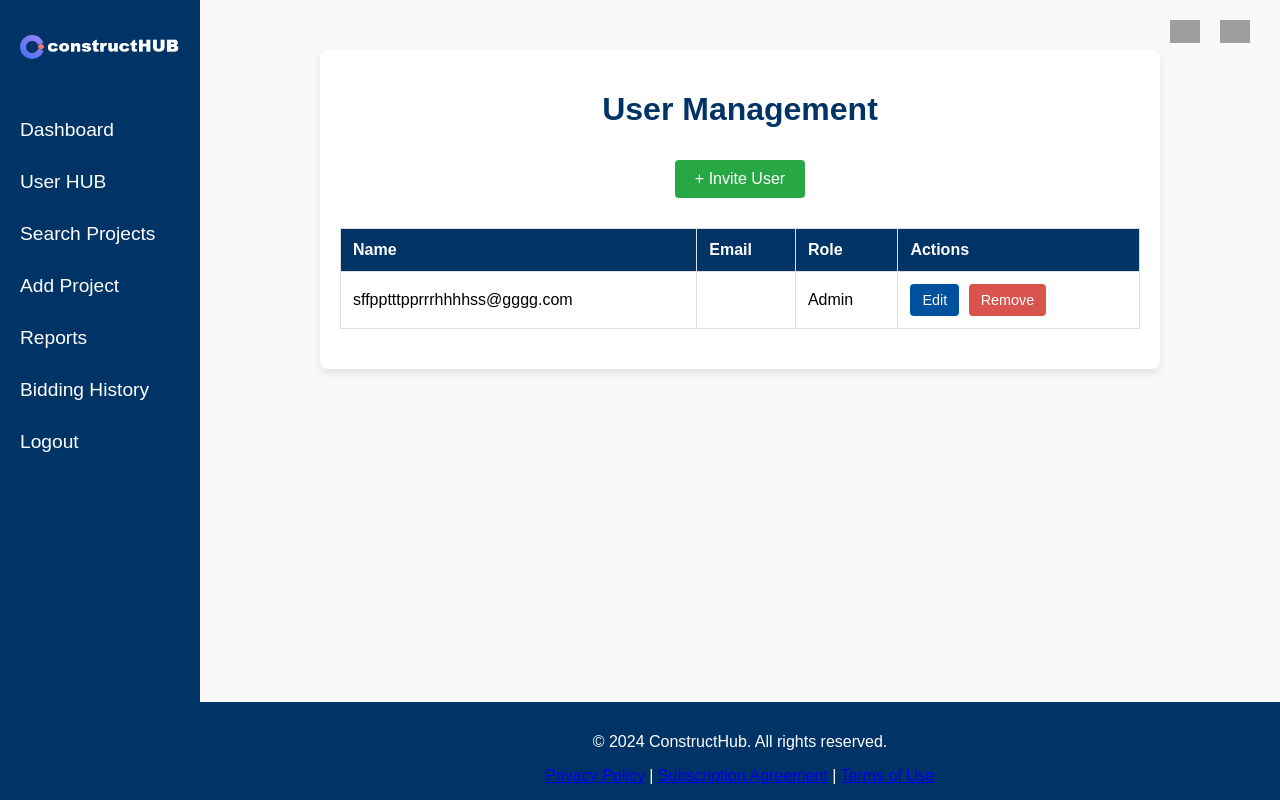
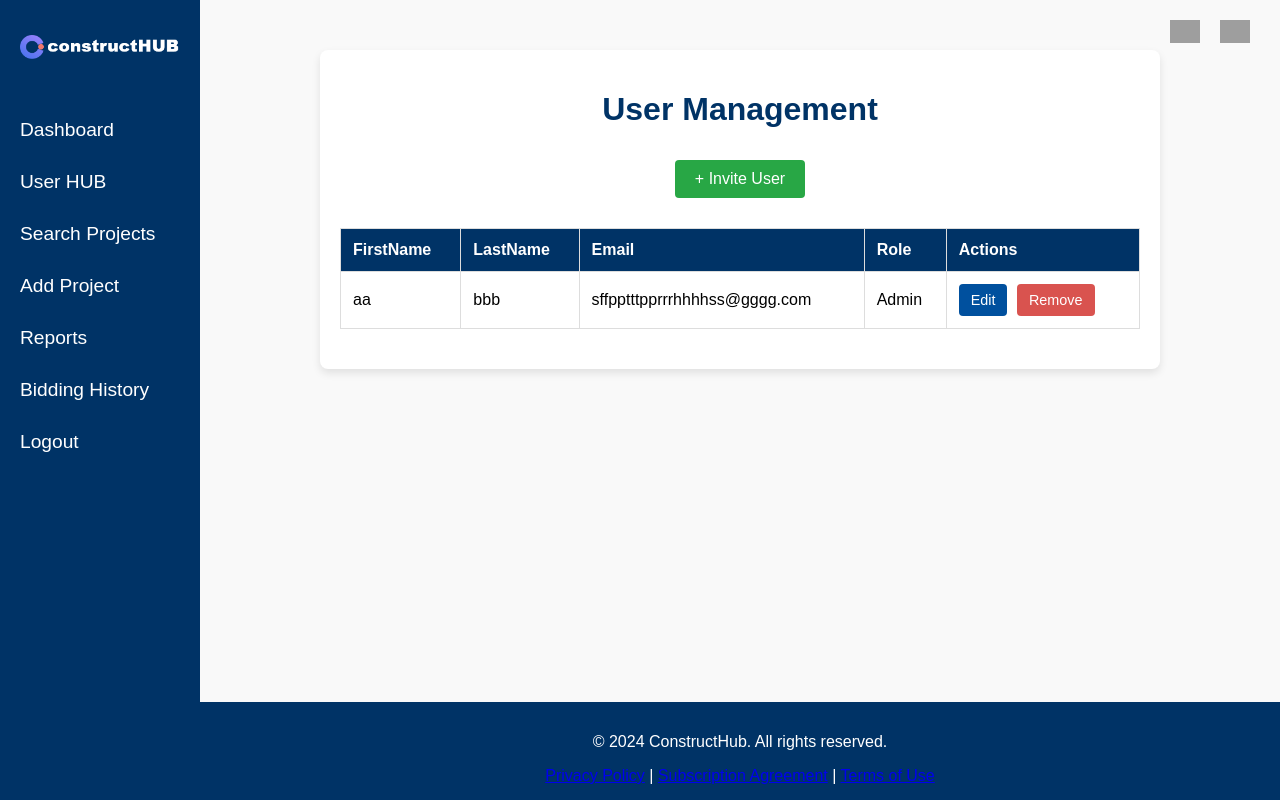
Before and after one commit to Sasin-hnb/flask, a Flask app: page /user_management in a window 1280 px wide. Run offline with Flask 3, Linux system fonts and the light colour scheme; a user stored in the database is signed in; grey boxes are pictures that could not be loaded.

Commit message:
user_management fixed

```diff
--- a/app.py
+++ b/app.py
@@ -162,8 +162,9 @@ def get_user(user_id):
 
     user_data = {
         "id": user.id,
+        "firstName": user.firstName,
+        "lastName": user.lastName,
         "username": user.username,
-        # "email": user.email,
         "role": user.role
     }
 
@@ -173,8 +174,9 @@ def get_user(user_id):
 def update_user(user_id):
     try:
         data = request.get_json()
+        firstName = data.get('firstName')
+        lastName = data.get('lastName')
         username = data.get('username')
-        # email = data.get('email')  # Uncomment if email is used
         role = data.get('role')
 
         print("Updating data: username =", username, ", role =", role)
@@ -186,8 +188,9 @@ def update_user(user_id):
             return jsonify({"error": "User not found"}), 404
 
         # Update user attributes
+        user.firstName = firstName
+        user.lastName = lastName
         user.username = username
-        # user.email = email  # Uncomment if email is needed
         user.role = role
 
         db.session.commit()  # Commit the changes to the database
@@ -221,18 +224,6 @@ def add_project():
         postal_code = request.form['postal_code']
         country = request.form['country']
 
-        # Use SQLAlchemy to insert the new project into your project model
-        # You would define a Project model for this
-        # conn = sqlite3.connect('projects.db')
-        # c = conn.cursor()
-        # c.execute('''
-        #     INSERT INTO projects (name, address, city, province, postal_code, country)
-        #     VALUES (?, ?, ?, ?, ?, ?)
-        # ''', (project_name, project_address, city, province, postal_code, country))
-        # conn.commit()
-        # conn.close()
-
-        # Redirect to the search projects page
         return redirect(url_for('search_projects'))
 
     return render_template('add_project.html')
@@ -293,4 +284,5 @@ def logout():
     return redirect(url_for('home'))
 
 if __name__ == '__main__':
-    app.run(host="0.0.0.0")
+    app.run(debug=True)
+    # app.run(host="0.0.0.0")
--- a/static/CSS/user_management.css
+++ b/static/CSS/user_management.css
@@ -114,7 +114,7 @@ label {
   font-weight: bold;
 }
 
-input[type="text"],
+input[type="text"], input[type="email"],
 select {
   width: 100%;
   padding: 10px;
@@ -125,7 +125,7 @@ select {
   transition: border 0.3s;
 }
 
-input[type="text"]:focus,
+input[type="text"]:focus, input[type="email"]:focus,
 select:focus {
   border: 1px solid #007BFF;
   outline: none;
--- a/static/js/user_management.js
+++ b/static/js/user_management.js
@@ -38,7 +38,9 @@ function editUser(user_id) {
     .then(data => {
       console.log(data); // Handle the user data here
       // You can populate your modal or form with this data
-      document.getElementById('userId').value = data.id
+      document.getElementById('userId').value = data.id;
+      document.getElementById('firstName').value = data.firstName;
+      document.getElementById('lastName').value = data.lastName;
       document.getElementById('username').value = data.username;
       document.getElementById('role').value = data.role;
       document.getElementById('editUserModal').style.display = 'block';
@@ -50,13 +52,15 @@ function editUser(user_id) {
 
 function updateUser() {
   const userId = document.getElementById('userId').value;
+  const firstName = document.getElementById('firstName').value;
+  const lastName = document.getElementById('lastName').value;
   const username = document.getElementById('username').value;
   const role = document.getElementById('role').value;
-  // const email = document.getElementById('email').value; // Uncomment if email is needed
 
   const data = {
+    firstName:firstName,
+    lastName:lastName,
     username: username,
-    // email: email, // Uncomment if email is needed
     role: role
   };
 
--- a/templates/User_Management.html
+++ b/templates/User_Management.html
@@ -16,7 +16,7 @@
         <a href="/">
         <img src="{{ url_for('static', filename='images/constructhub-logo.png') }}" alt="ConstructHub Logo" class="logo">
         </a>
-        <a href="/Dashboard">Dashboard</a>
+        <a href="/dashboard">Dashboard</a>
         <div class="dropdown">
             <a href="#">User HUB</a>
             <div class="dropdown-content">
@@ -57,7 +57,8 @@
         <table class="user-table">
             <thead>
                 <tr>
-                    <th>Name</th>
+                    <th>FirstName</th>
+                    <th>LastName</th>
                     <th>Email</th>
                     <th>Role</th>
                     <th>Actions</th>
@@ -66,8 +67,9 @@
             <tbody>
                 {% for user in users %}
                     <tr>
+                        <td>{{ user.firstName }} </td>
+                        <td>{{ user.lastName }} </td>
                         <td>{{ user.username }}</td>
-                        <td>{{ user.email }}</td>
                         <td>{{ user.role }}</td>
                         <td class="action-buttons">
                             <button class="edit-btn" id="editUser" onclick="editUser('{{ user.id }}')">Edit</button>   <!-- You may want to implement JavaScript for editing -->
@@ -89,16 +91,18 @@
             <h2>Edit User</h2>
                 <input type="hidden" id="userId" name="userId">
                 <div>
-                    <label for="username">Username:</label>
-                    <input type="text" id="username" name="username" required>
+                    <label for="firstName">FirstName:</label>
+                    <input type="text" id="firstName" name="firstName" required>
                 </div>
-                <!-- Email input is commented out. Uncomment if needed. -->
-                <!--
                 <div>
-                    <label for="email">Email:</label>
-                    <input type="email" id="email" name="email" required>
+                    <label for="lastName">LastName:</label>
+                    <input type="text" id="lastName" name="lastName" required>
                 </div>
-                -->
+                <div>
+                    <label for="username">Email:</label>
+                    <input type="email" id="username" name="username" required>
+                </div>
+
                 <div>
                     <label for="role">Role:</label>
                     <select id="role" name="role" required>
```
Also changed, not shown: templates/Register.html (+7 -5 lines), instance/site.db, 1 other file.
